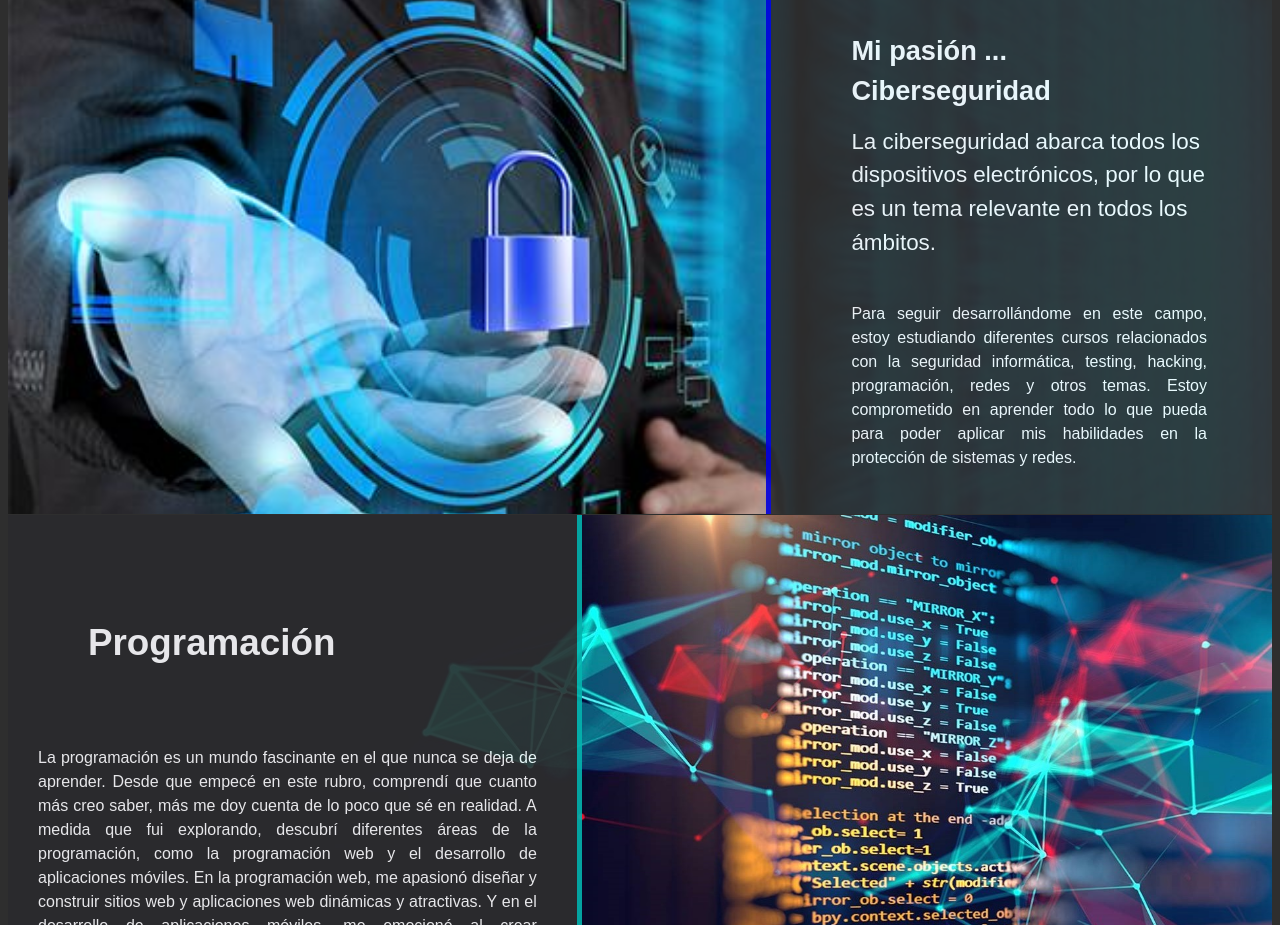
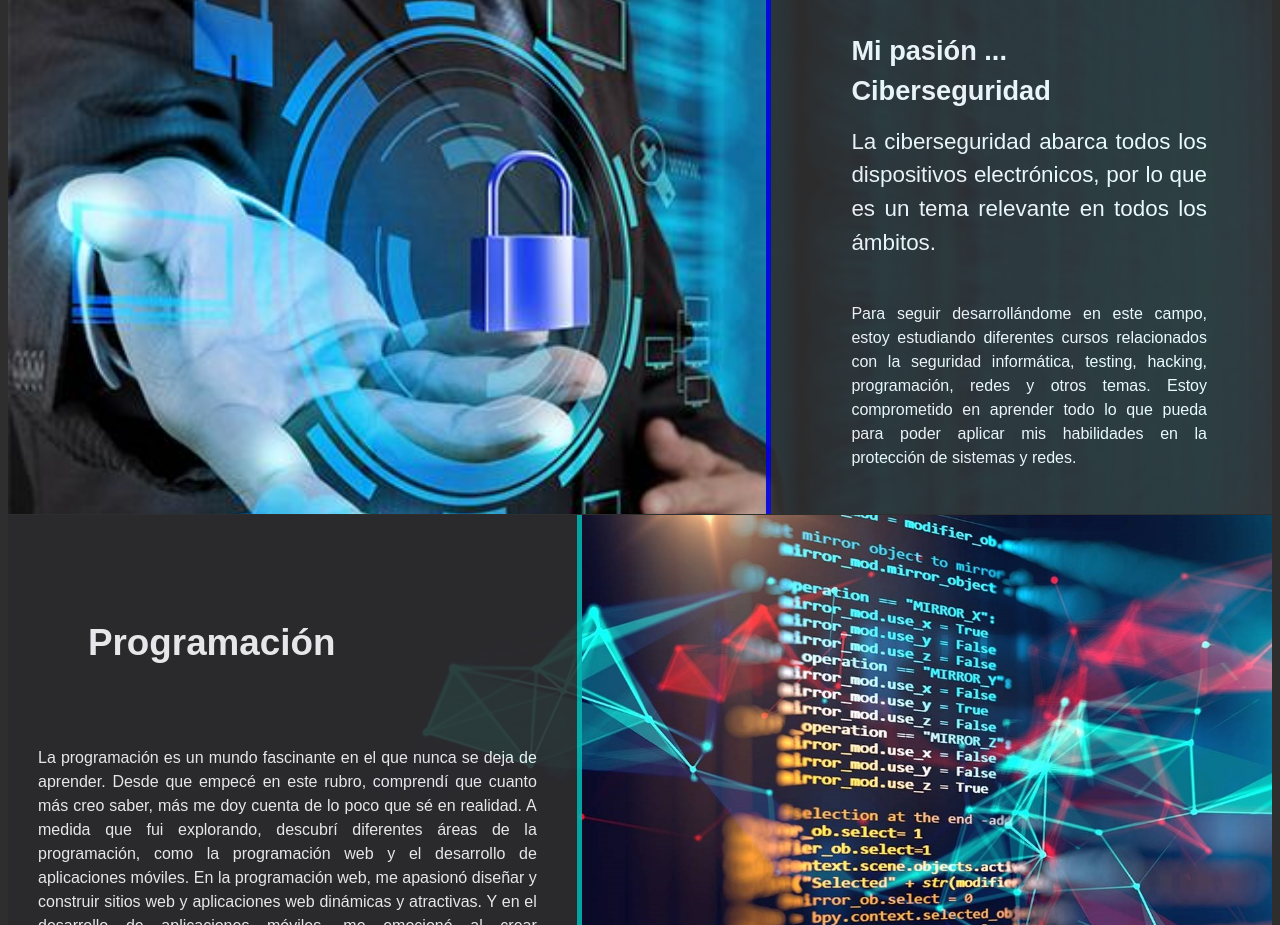
Before and after one commit to EdwinC27/PortafolioConAngular, an Angular app: page /#/ in a window 1280 px wide. Shown: the part 1540-2465 px from the top of the page. Built offline with nearby package versions, Linux system fonts and the light colour scheme.

Commit message:
Justificar elementos

```diff
--- a/src/app/mi-pasion/mi-pasion.component.html
+++ b/src/app/mi-pasion/mi-pasion.component.html
@@ -2,7 +2,7 @@
 	<div class="div-hero">
 		<h2 class="title">{{ title }}</h2>
 
-		<p class="sub_title">{{ sub_title }}</p>
+		<p class="sub_title" style="text-align: justify">{{ sub_title }}</p>
 
 		<p class="parrafo interlineado">{{ parafo }}</p><br>
 	</div>
--- a/src/app/porque-contratarme/porque-contratarme.component.html
+++ b/src/app/porque-contratarme/porque-contratarme.component.html
@@ -5,8 +5,8 @@
             <p class="sub_title">{{ sub_title }}</p>
         </header>
 
-        <p class="margen_right parrafos interlineado" style="font-size: 1rem;">{{ text1 }}</p>
+        <p class="margen_right parrafos interlineado" style="font-size: 1rem; text-align: justify;">{{ text1 }}</p>
 
-        <p class="margen_right parrafos interlineado"  style="font-size: 1rem;">{{ text2 }}</p>
+        <p class="margen_right parrafos interlineado"  style="font-size: 1rem; text-align: justify;">{{ text2 }}</p>
     </div>
 </section>
```
